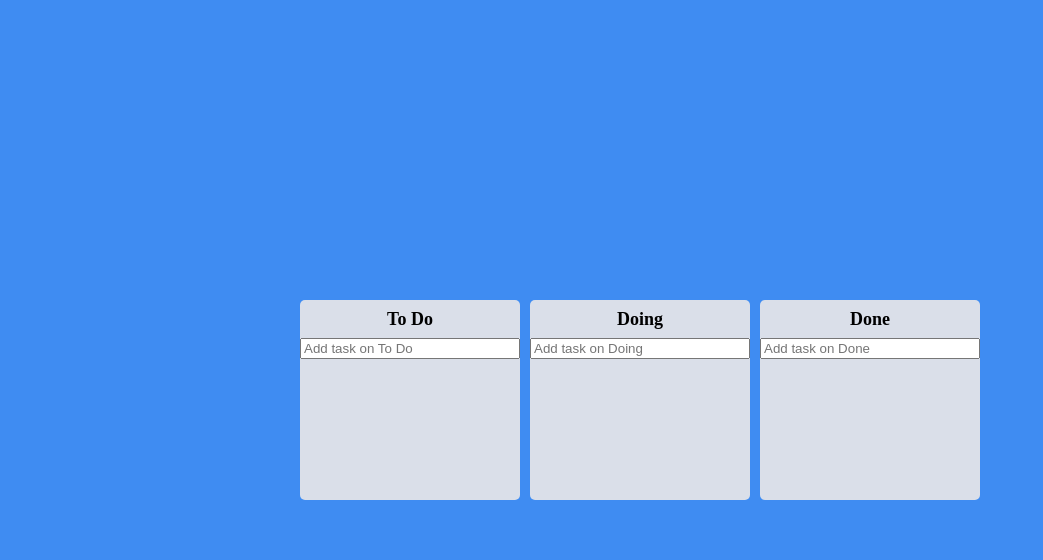
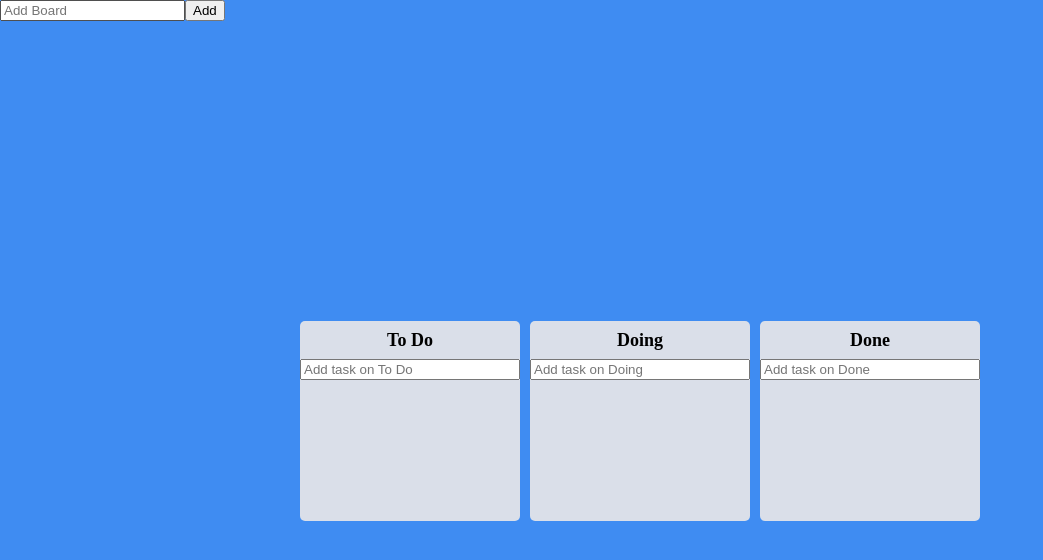
Before and after one commit to kangkyeongseo/trello-clone, a React (Create React App) app: page / in a window 1280 px wide. Shown: the top 560 px of the page, without its empty margins (0-1043 px from the left). Built offline with nearby package versions, Linux system fonts and the light colour scheme.

Commit message:
Add Board

```diff
--- a/src/App.tsx
+++ b/src/App.tsx
@@ -1,9 +1,11 @@
+import React from "react";
 import {
   DragDropContext,
   Droppable,
   DropResult,
   DragStart,
 } from "react-beautiful-dnd";
+import { useForm } from "react-hook-form";
 import { useRecoilState, useRecoilValue } from "recoil";
 import styled from "styled-components";
 import { draggingState, toDoState, IToDoState } from "./atom";
@@ -40,6 +42,12 @@ const DeleteArea = styled.div<{
   opacity: ${(props) => (props.dragging ? "1" : "0")};
 `;
 
+const Form = styled.form``;
+
+interface IForm {
+  board: string;
+}
+
 function App() {
   const [dragging, setDragging] = useRecoilState(draggingState);
   const [toDos, setToDos] = useRecoilState(toDoState);
@@ -51,11 +59,14 @@ function App() {
       setToDos((oldBoards) => {
         const boardsKey = Object.keys(oldBoards);
         const newBoards: IToDoState = {};
+        console.log(oldBoards, boardsKey);
         boardsKey.splice(source.index, 1);
         boardsKey.splice(destination.index, 0, draggableId);
+        console.log(boardsKey);
         boardsKey.forEach((key) => {
           newBoards[key] = oldBoards[key];
         });
+        console.log(oldBoards);
         localStorage.setItem("localList", JSON.stringify(newBoards));
         return newBoards;
       });
@@ -135,8 +146,25 @@ function App() {
       setDragging({ card: false, board: true });
     }
   };
-
+  const { register, handleSubmit } = useForm<IForm>();
+  const onVaild = (data: IForm) => {
+    setToDos((oldToDos) => {
+      const newToDos = { ...oldToDos };
+      newToDos[data.board + ""] = [];
+      localStorage.setItem("localList", JSON.stringify(newToDos));
+      return newToDos;
+    });
+  };
   return (
+    <>
+      <Form onSubmit={handleSubmit(onVaild)}>
+        <input
+          {...register("board", { required: true })}
+          type="text"
+          placeholder="Add Board"
+        ></input>
+        <button>Add</button>
+      </Form>
       <DragDropContext onDragEnd={onDrangEnd} onDragStart={onDragStart}>
         <Wrapper>
           <Droppable droppableId="boards" direction="horizontal" type="board">
@@ -180,6 +208,7 @@ function App() {
           </Droppable>
         </Wrapper>
       </DragDropContext>
+    </>
   );
 }
 
```
Lines whose indentation alone changed are shown as unchanged.
